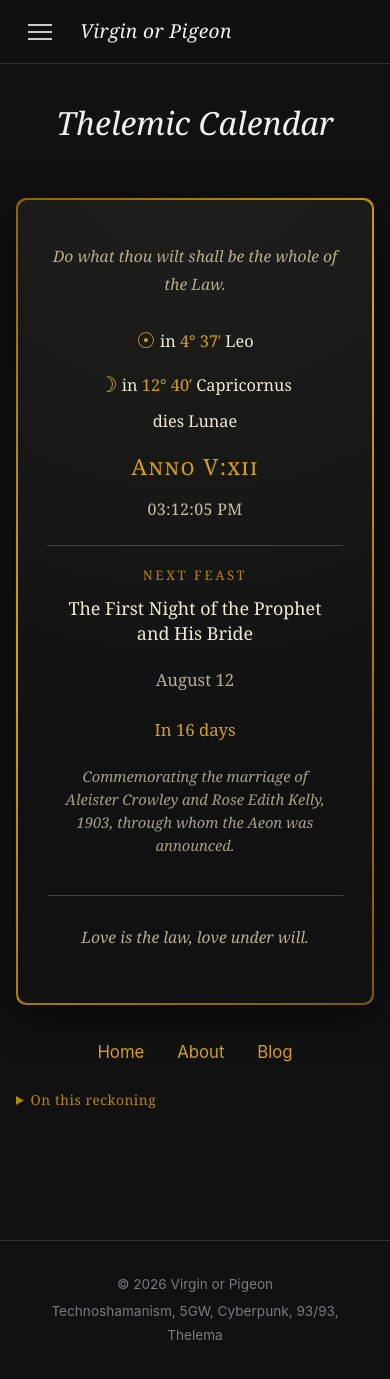
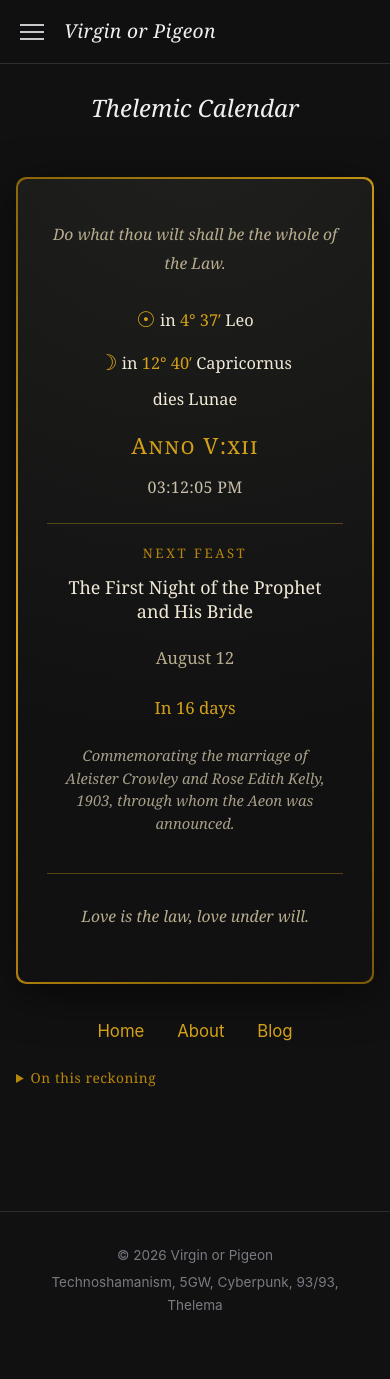
Before and after one commit to KY4GD/virginorpigeon, a Jekyll site: the page built from _pages/thelemic-calendar.md, in a window 390 px wide and 1383 px high. Shown: the top 1379 px of the window. Built offline with Jekyll 4.4.1, drawn with Linux system fonts in a browser that asks for light colours.

Commit message:
Responsive polish + center display headings
CSS (main.css):
- Center page titles and home section titles (display headings); body
  prose stays left-aligned for readability.
- Fluid type on page/section titles via clamp().
- New 480px phone breakpoint atop the existing 768px one.
- Fix featured-image edge-bleed overflowing sideways on mobile.
- overflow-wrap on body so long URLs wrap instead of scrolling.
- Wide tables scroll inside their own box + basic table styling.

Calendar: page-header override now only drops the divider (centering is
global). Verified with headless-Chrome screenshots at 390px and 1280px.

Co-Authored-By: Claude Opus 4.8 <noreply@anthropic.com>
Claude-Session: https://claude.ai/code/session_01QfqgLsJNTRx8V1DvPDxrmn

```diff
--- a/_pages/thelemic-calendar.md
+++ b/_pages/thelemic-calendar.md
@@ -52,9 +52,9 @@ image: "/assets/images/uploads/images28129.jpeg"
 </details>
 
 <style>
-/* This page only: center the page title over the calendar and drop the
-   site-wide divider, so the one real title aligns with the panel beneath it. */
-.single-page .page-header{text-align:center;border-bottom:none;margin-bottom:1.1rem;}
+/* This page only: drop the divider under the (now globally centered) title,
+   so it sits cleanly above the gold panel. */
+.single-page .page-header{border-bottom:none;margin-bottom:1.1rem;}
 .tc-panel{max-width:640px;margin:2rem auto;padding:2px;
   background:linear-gradient(135deg,#8a6508,#d4a017 40%,#b8860b 60%,#7a5807);
   border-radius:10px;box-shadow:0 10px 44px rgba(0,0,0,.55);}
--- a/assets/css/main.css
+++ b/assets/css/main.css
@@ -31,6 +31,7 @@ body {
   font-family: var(--font-sans);
   line-height: 1.7;
   min-height: 100vh;
+  overflow-wrap: break-word;   /* long URLs/words wrap instead of forcing sideways scroll */
 }
 img { max-width: 100%; height: auto; display: block; }
 a { color: var(--color-accent-light); text-decoration: none; transition: color 0.2s; }
@@ -234,13 +235,14 @@ a:hover { color: var(--color-white); }
 }
 .section-title {
   font-family: var(--font-serif);
-  font-size: 1.6rem;
+  font-size: clamp(1.35rem, 4vw, 1.6rem);
   font-weight: 400;
   font-style: italic;
   color: var(--color-white);
   margin-bottom: 2rem;
   padding-bottom: 0.75rem;
   border-bottom: 1px solid var(--color-border);
+  text-align: center;
 }
 
 /* ---- Post Grid ---- */
@@ -417,10 +419,11 @@ a:hover { color: var(--color-white); }
   margin-bottom: 2rem;
   padding-bottom: 1rem;
   border-bottom: 1px solid var(--color-border);
+  text-align: center;
 }
 .page-title {
   font-family: var(--font-serif);
-  font-size: 2rem;
+  font-size: clamp(1.5rem, 5vw, 2rem);
   font-weight: 400;
   font-style: italic;
   color: var(--color-white);
@@ -439,14 +442,50 @@ a:hover { color: var(--color-white); }
 .footer-inner { max-width: var(--max-width); margin: 0 auto; }
 .site-footer p { color: var(--color-text-muted); font-size: 0.85rem; margin-bottom: 0.25rem; }
 
+/* ---- Tables (WP content can include them; keep them from overflowing) ---- */
+.post-body table, .page-body table {
+  display: block;
+  width: 100%;
+  max-width: 100%;
+  overflow-x: auto;                 /* wide tables scroll inside their own box */
+  border-collapse: collapse;
+  margin-bottom: 1.25rem;
+  font-size: 0.95rem;
+}
+.post-body th, .post-body td,
+.page-body th, .page-body td {
+  border: 1px solid var(--color-border);
+  padding: 0.5rem 0.75rem;
+  text-align: left;
+}
+.post-body th, .page-body th { background: var(--color-surface2); color: var(--color-white); }
+
 /* ---- Responsive ---- */
+/* Tablet / large phone */
 @media (max-width: 768px) {
   .desktop-nav { display: none; }
   .nav-toggle { display: flex; }
   .post-grid { grid-template-columns: 1fr; }
   .post-nav { grid-template-columns: 1fr; }
   .home-hero { background-attachment: scroll; }
+  .home-content { padding: 2rem 1rem; }
   .single-post, .single-page { padding: 2rem 1rem; }
+  /* featured-image bleed must match the reduced side padding, or it scrolls sideways */
+  .post-header.has-featured-image { margin-left: -1rem; margin-right: -1rem; }
+  .has-featured-image .post-header-content { padding: 1.5rem 1rem; }
+  .post-featured-image, .post-featured-image img { height: 320px; }
+}
+/* Phone */
+@media (max-width: 480px) {
+  .header-inner { padding: 0 1rem; gap: 1rem; }
+  .home-hero { height: 70vh; min-height: 360px; }
+  .home-content { padding: 1.5rem 1rem; }
+  .single-post, .single-page { padding: 1.5rem 1rem; }
+  .post-featured-image, .post-featured-image img { height: 240px; }
+  .post-card-image img { height: 180px; }
+  .post-meta { flex-wrap: wrap; gap: 0.4rem; }
+  .pagination { gap: 0.6rem; flex-wrap: wrap; }
+  .pagination a { padding: 0.5rem 0.9rem; }
 }
 
 /* ---- WP content cleanup ---- */
```
